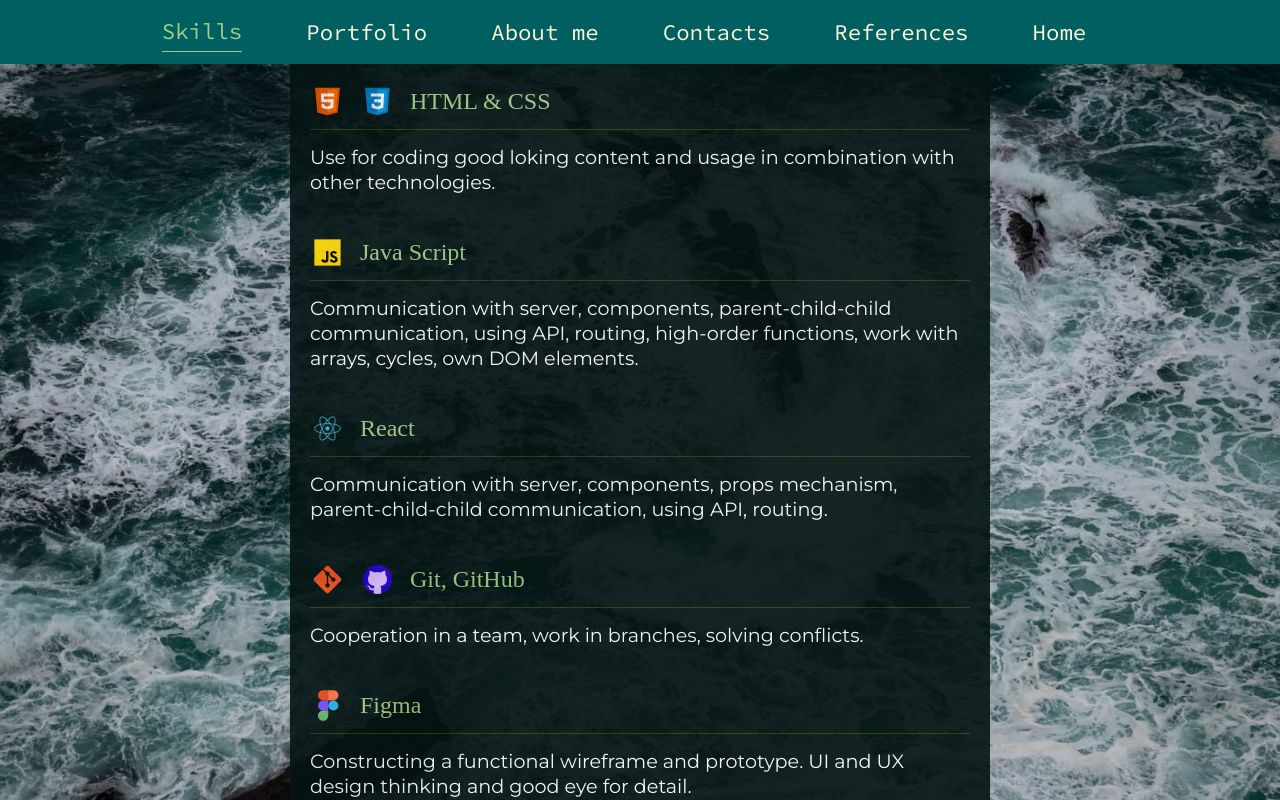
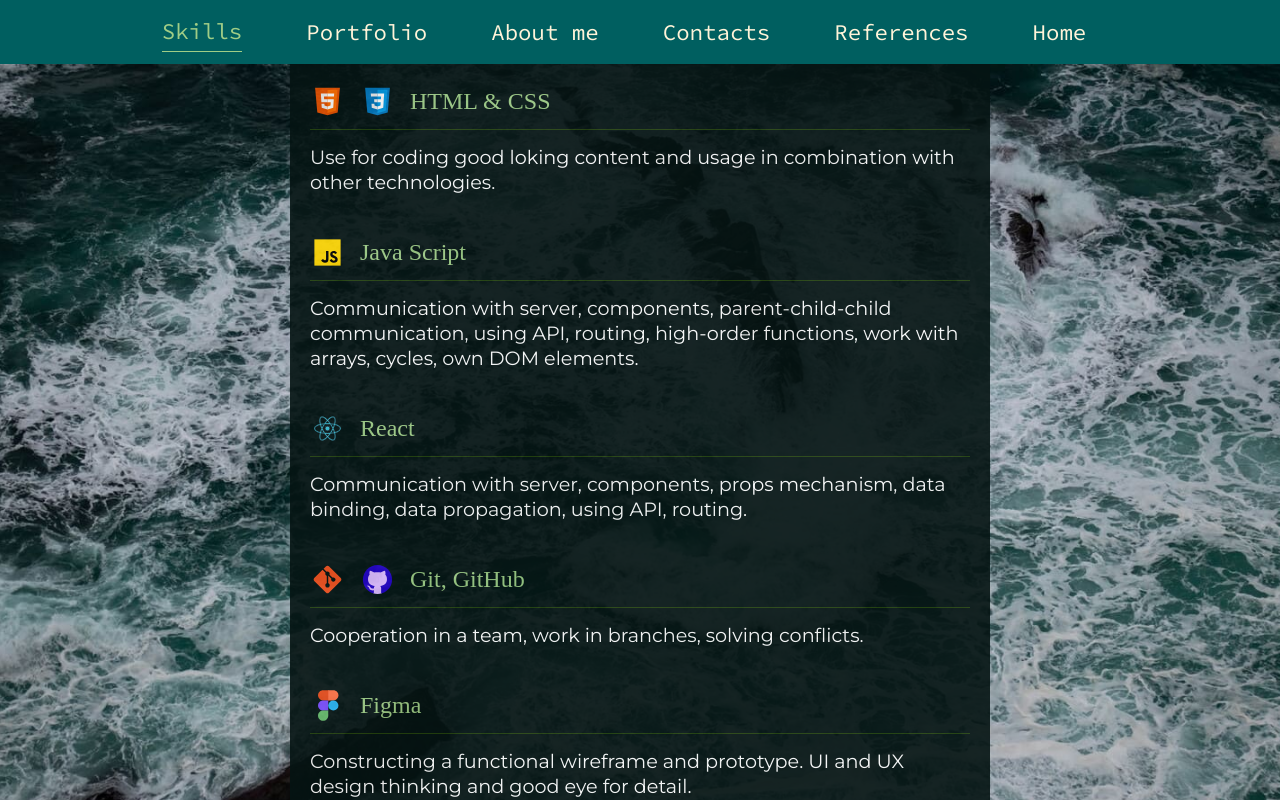
Before and after one commit to michaelamitr/personal-web-michaela-trckova, a React app: page /skills in a window 1280 px wide. Shown: the top 800 px of the page. Built offline with nearby package versions, Linux system fonts and the light colour scheme; a web font is replaced by a local one.

Commit message:
react skill edit

```diff
--- a/src/pages/Skills/skills.jsx
+++ b/src/pages/Skills/skills.jsx
@@ -31,8 +31,8 @@ export const Skills = () => {
             <div className="react-icon"></div>React
           </div>
           <p className="skill-text">
-            Communication with server, components, props mechanism,
-            parent-child-child communication, using API, routing.
+            Communication with server, components, props mechanism, data
+            binding, data propagation, using API, routing.
           </p>
         </li>
         <li className="skill-item">
```
